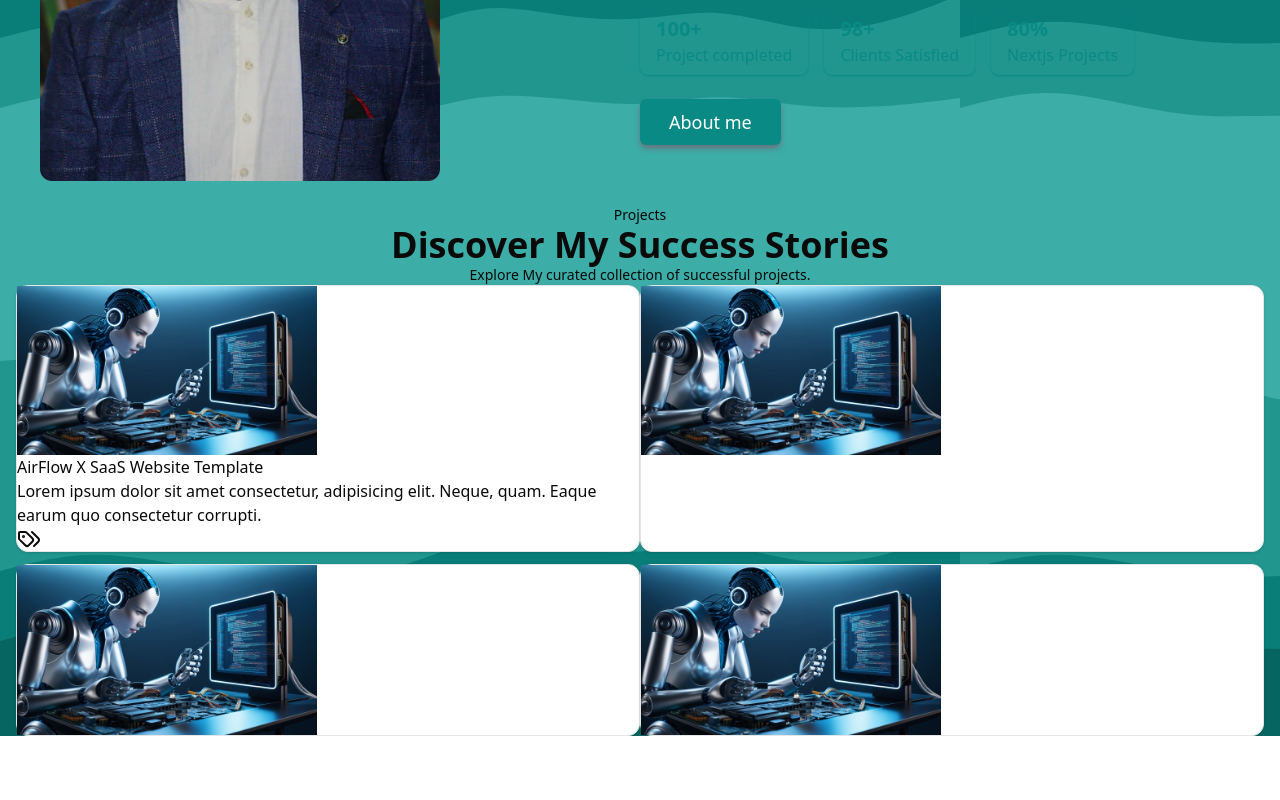
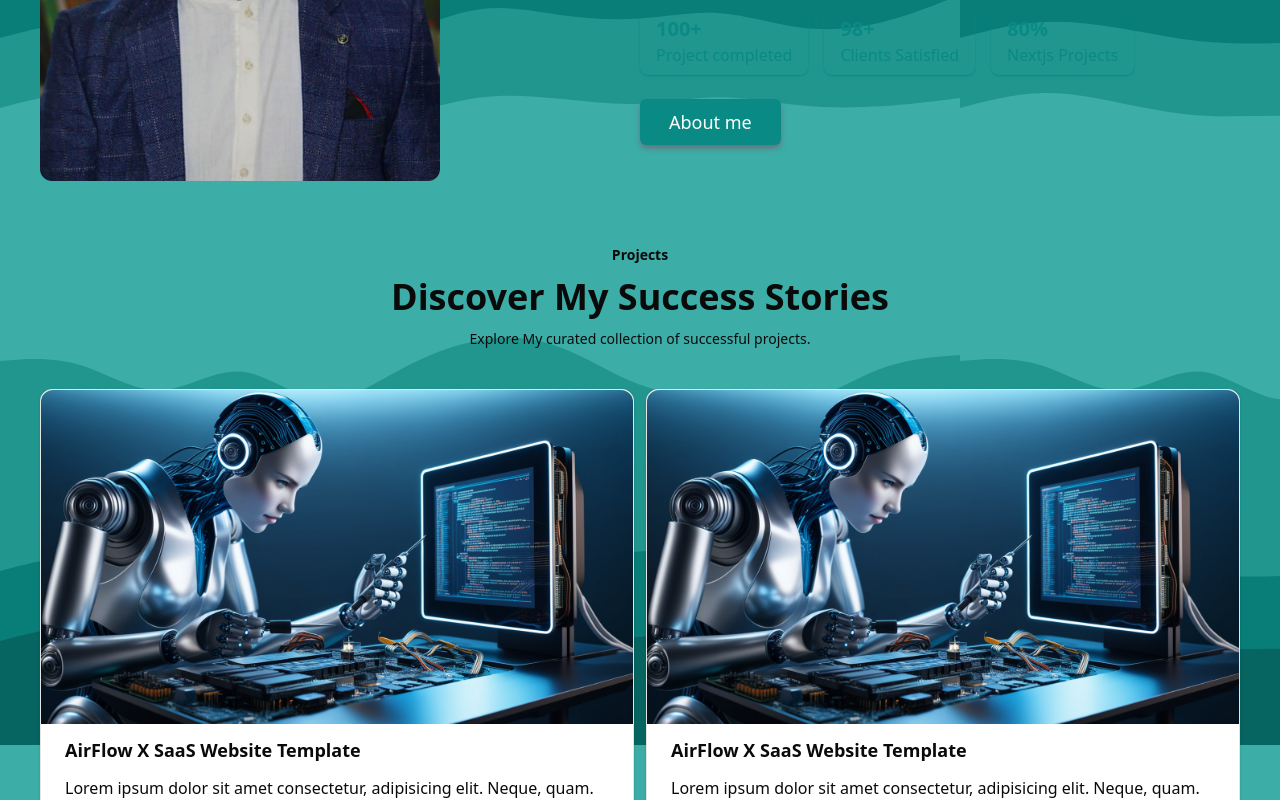
Before and after one commit to iamasadshah/my-portfolio, a Next.js app: page / in a window 1280 px wide. Shown: the part 2000-2800 px from the top of the page. Before the commit the page ends 2736 px from the top, so only its background shows below. Built offline with nearby package versions, Linux system fonts and the light colour scheme.

Commit message:
work on projects page

```diff
--- a/src/app/components/Projects.tsx
+++ b/src/app/components/Projects.tsx
@@ -1,7 +1,8 @@
 import { Card } from "@/components/ui/card";
 import React from "react";
 import Image from "next/image";
-import { Tags } from "lucide-react";
+import Link from "next/link";
+
 const Projects = () => {
   return (
     <div
@@ -9,25 +10,33 @@ const Projects = () => {
         backgroundImage: "url('/first-bg.svg')", // Replace with your image path
       }}
     >
-      <p className="text-center text-sm">Projects</p>
+      <div className="flex flex-col space-y-3 py-10">
+        <p className="text-center text-sm font-bold">Projects</p>
         <h1 className="text-center text-4xl font-bold">
           Discover My Success Stories
         </h1>
         <p className="text-center text-sm">
           Explore My curated collection of successful projects.
         </p>
-      <div className="grid grid-cols-1 md:grid-cols-2 px-4 gap-y-3">
+      </div>
+      <div className="grid grid-cols-1 md:grid-cols-2 px-4 gap-3 lg:px-10">
         <Card className="project-card">
           <Image
             src={"/project-image.jpg"}
             alt="project one"
             width={300}
             height={300}
+            className="project-image"
           />
-          <h1>AirFlow X SaaS Website Template</h1>
-          Lorem ipsum dolor sit amet consectetur, adipisicing elit. Neque, quam.
-          Eaque earum quo consectetur corrupti.
-          <Tags>project 1</Tags>
+          <h1 className="project-title">AirFlow X SaaS Website Template</h1>
+          <p className="project-description">
+            Lorem ipsum dolor sit amet consectetur, adipisicing elit. Neque,
+            quam. Eaque earum quo consectetur corrupti.
+          </p>
+          {/* Tags related to projects */}
+          <Link href={"/"} className="project-link">
+            View project
+          </Link>
         </Card>
         <Card className="project-card">
           <Image
@@ -35,7 +44,17 @@ const Projects = () => {
             alt="project one"
             width={300}
             height={300}
+            className="project-image"
           />
+          <h1 className="project-title">AirFlow X SaaS Website Template</h1>
+          <p className="project-description">
+            Lorem ipsum dolor sit amet consectetur, adipisicing elit. Neque,
+            quam. Eaque earum quo consectetur corrupti.
+          </p>
+          {/* Tags related to projects */}
+          <Link href={"/"} className="project-link">
+            View project
+          </Link>
         </Card>
         <Card className="project-card">
           <Image
@@ -43,7 +62,17 @@ const Projects = () => {
             alt="project one"
             width={300}
             height={300}
+            className="project-image"
           />
+          <h1 className="project-title">AirFlow X SaaS Website Template</h1>
+          <p className="project-description">
+            Lorem ipsum dolor sit amet consectetur, adipisicing elit. Neque,
+            quam. Eaque earum quo consectetur corrupti.
+          </p>
+          {/* Tags related to projects */}
+          <Link href={"/"} className="project-link">
+            View project
+          </Link>
         </Card>
         <Card className="project-card">
           <Image
@@ -51,8 +80,24 @@ const Projects = () => {
             alt="project one"
             width={300}
             height={300}
+            className="project-image"
           />
+          <h1 className="project-title">AirFlow X SaaS Website Template</h1>
+          <p className="project-description">
+            Lorem ipsum dolor sit amet consectetur, adipisicing elit. Neque,
+            quam. Eaque earum quo consectetur corrupti.
+          </p>
+          {/* Tags related to projects */}
+          <Link href={"/"} className="project-link">
+            View project
+          </Link>
         </Card>
+      </div>
+
+      <div className="flex justify-center items-center space-x-4 mt-4">
+        <button className="inline-flex items-center px-6 py-2 border border-transparent text-sm shadow-md font-semibold rounded-md shadow-gray-500 text-white bg-primary1 hover:bg-transparent cursor-pointer hover:text-primary1 hover:ring-2 hover:ring-primary1 md:text-lg md:px-10 lg:px-7">
+          <Link href="#">Check the full Portfolio</Link>
+        </button>
       </div>
     </div>
   );
--- a/src/app/globals.css
+++ b/src/app/globals.css
@@ -96,4 +96,19 @@ html::-webkit-scrollbar {
   .cards {
     @apply rounded-lg py-2 px-4 shadow-sm shadow-primary1;
   }
+  .project-card {
+    @apply flex flex-col text-center space-y-3 pb-3 lg:text-start;
+  }
+  .project-image {
+    @apply w-full rounded-t-xl;
+  }
+  .project-title {
+    @apply text-lg font-bold px-3 lg:px-6;
+  }
+  .project-description {
+    @apply px-3 lg:px-6;
+  }
+  .project-link {
+    @apply text-primary1 px-3 lg:px-6;
+  }
 }
```
Lines whose indentation alone changed are shown as unchanged.
